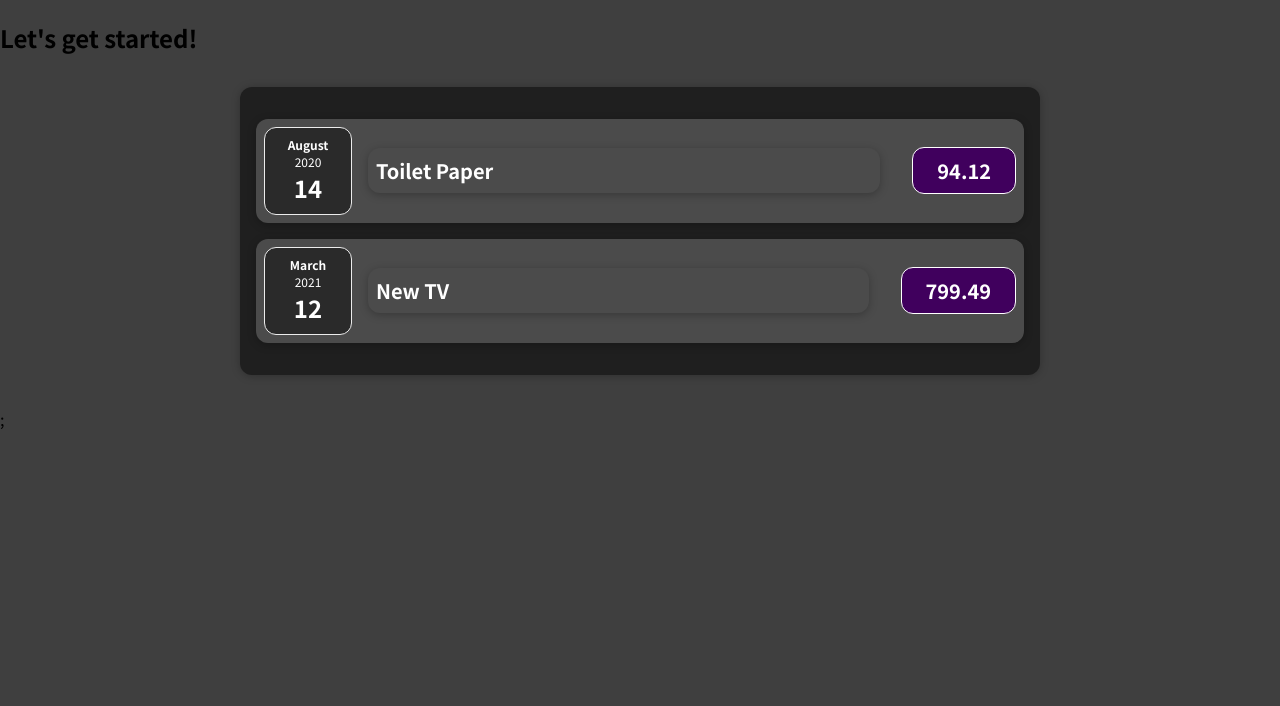
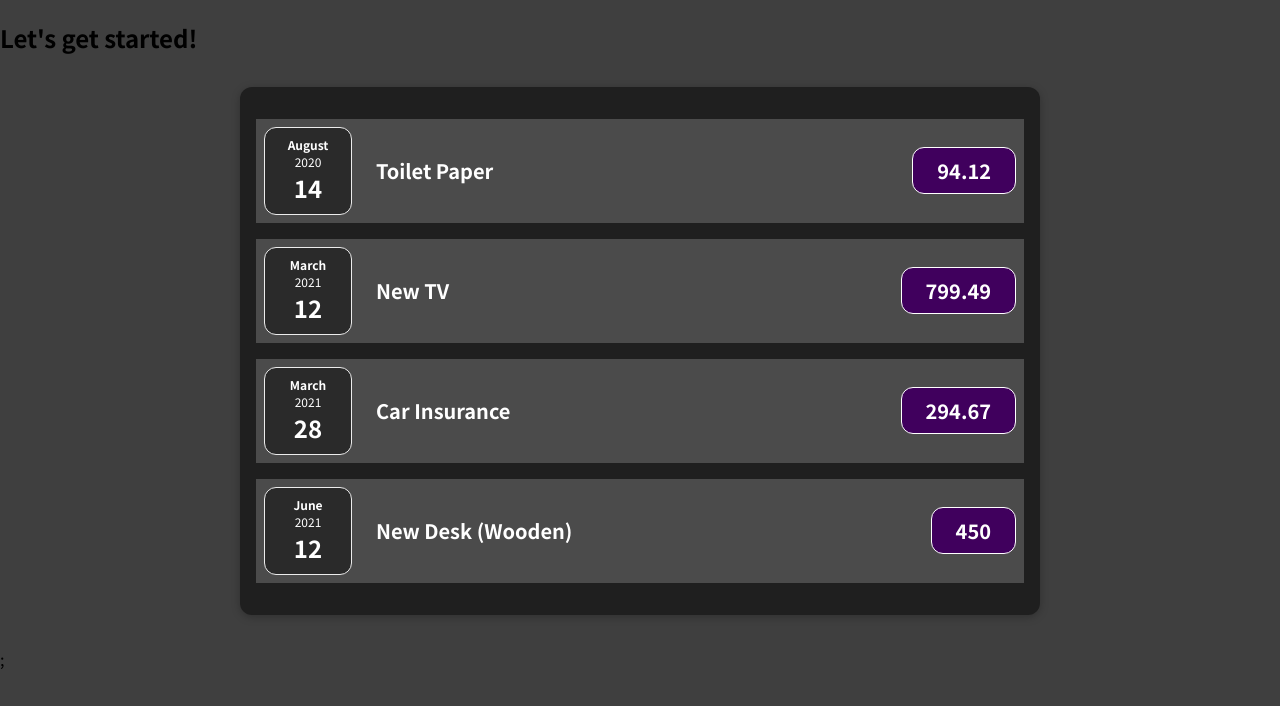
Before and after one commit to AlejandroJGarcia/udemi-js, a JavaScript app: page / in a window 1280 px wide. Shown: the top 706 px of the page. Built offline with nearby package versions, Linux system fonts and the light colour scheme.

Commit message:
completed first project, added card component

```diff
--- /dev/null
+++ b/src/UI/Card.css
@@ -0,0 +1,4 @@
+.card {
+  border-radius: 12px;
+  box-shadow: 0 2px 8px rgba(0, 0, 0, 0.25);
+}
--- /dev/null
+++ b/src/UI/Card.js
@@ -0,0 +1,8 @@
+import "./Card.css";
+
+function Card(props) {
+  const classes = "card " + props.className;
+  return <div className={classes}>{props.children}</div>;
+}
+
+export default Card;
--- a/src/components/ExpenseItem.css
+++ b/src/components/ExpenseItem.css
@@ -2,10 +2,8 @@
   display: flex;
   justify-content: space-between;
   align-items: center;
-  box-shadow: 0 2px 8px rgba(0, 0, 0, 0.25);
   padding: 0.5rem;
   margin: 1rem 0;
-  border-radius: 12px;
   background-color: #4b4b4b;
 }
 
--- a/src/components/NewExpenses.css
+++ b/src/components/NewExpenses.css
@@ -4,6 +4,4 @@
   margin: 2rem auto;
   width: 50rem;
   max-width: 95%;
-  border-radius: 12px;
-  box-shadow: 0 1px 8px rgba(0, 0, 0, 0.25);
 }
--- a/src/components/NewExpenses.js
+++ b/src/components/NewExpenses.js
@@ -1,9 +1,10 @@
+import Card from "../UI/Card";
 import ExpenseItem from "./ExpenseItem";
 import "./NewExpenses.css";
 
 function NewExpenses(props) {
   return (
-    <div className="expenses">
+    <Card className="expenses">
       <ExpenseItem
         title={props.items[0].title}
         amount={props.items[0].amount}
@@ -14,7 +15,17 @@ function NewExpenses(props) {
         amount={props.items[1].amount}
         date={props.items[1].date}
       />
-    </div>
+      <ExpenseItem
+        title={props.items[2].title}
+        amount={props.items[2].amount}
+        date={props.items[2].date}
+      />
+      <ExpenseItem
+        title={props.items[3].title}
+        amount={props.items[3].amount}
+        date={props.items[3].date}
+      />
+    </Card>
   );
 }
 
```
Also changed, not shown: 1 other file (tests, documents, lock files or other folders).
